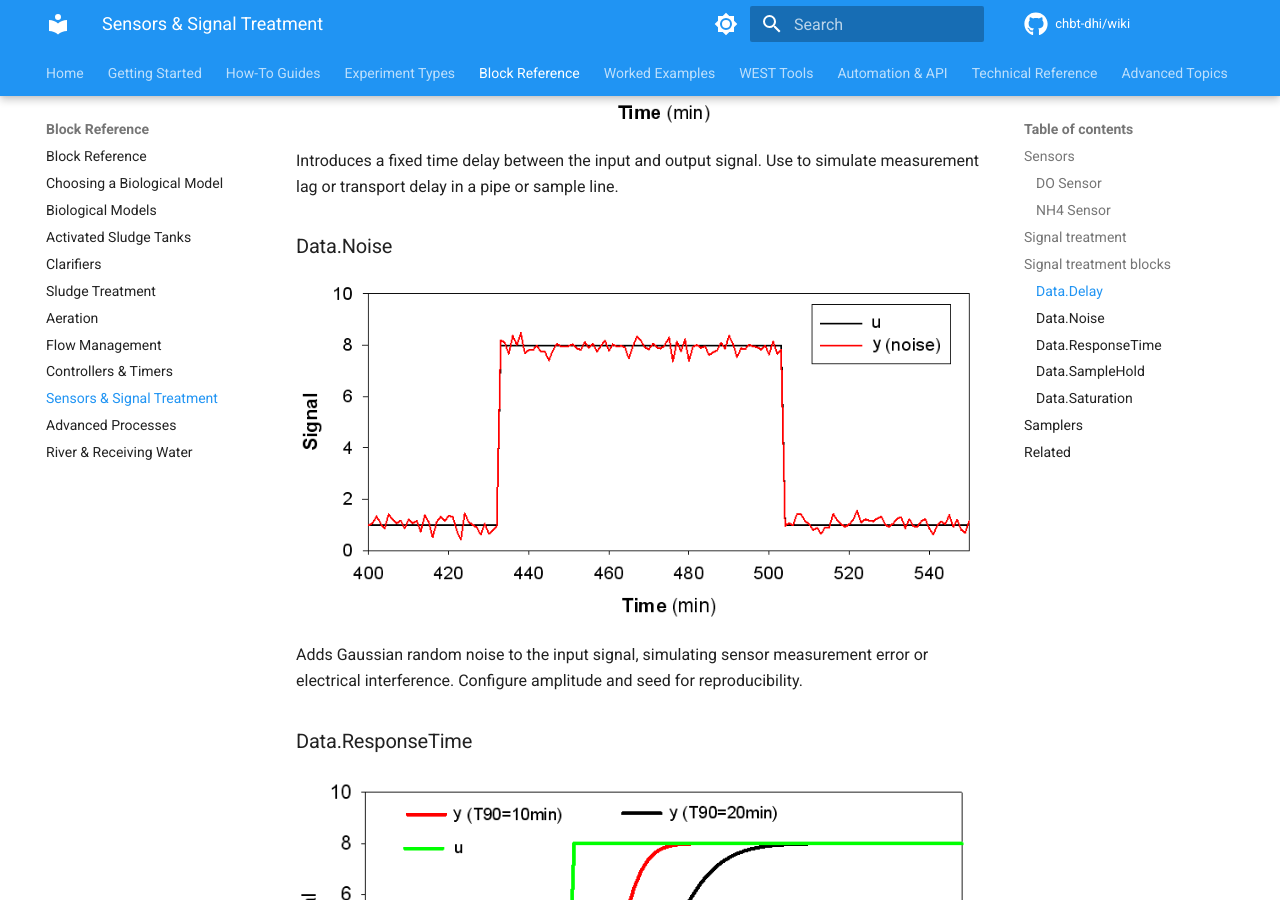
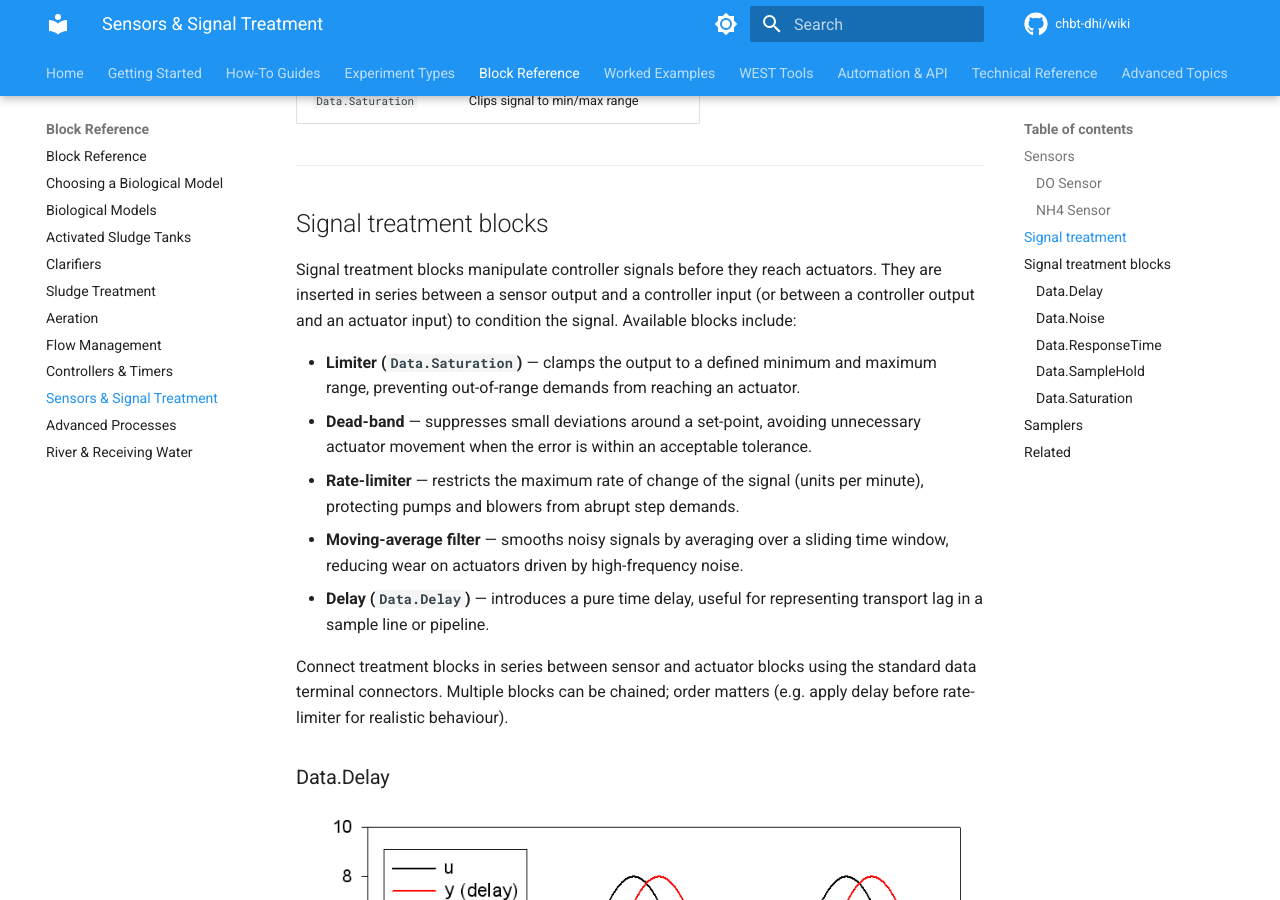
Before and after one commit to CHBT-DHI/Wiki, an MkDocs documentation site: the page built from docs/block-reference/sensors-signal.md, in a window 1280 px wide and 900 px high, scrolled down 3580 px. Built offline with MkDocs 1.6.1 and Material for MkDocs 9.7.7, drawn with Linux system fonts in a browser that asks for light colours; comment, search, counter and statistics services are not loaded; some of the changed text lies outside the part shown.

Commit message:
docs: fill empty DO Sensor and Signal treatment blocks sections

```diff
--- a/docs/block-reference/sensors-signal.md
+++ b/docs/block-reference/sensors-signal.md
@@ -31,6 +31,18 @@
 ![DO Sensor — description](../assets/images/modelica-p254-img1.png)
 
 ![DO Sensor — parameters](../assets/images/modelica-p254-img2.png)
+
+Dissolved oxygen sensor block. Reads the `S_O` (or `S_O2`) state variable from the connected bioreactor or tank block and outputs it as a data signal in units of g O₂/m³ (equivalent to mg O₂/l). An optional first-order lag can be configured via the time constant `tau` to simulate the finite membrane response delay of a physical DO probe — typical values are 30–120 seconds for membrane-covered polarographic or optical sensors. The output signal is suitable for direct connection to a PID or On/Off controller for DO-based aeration control.
+
+**Key parameters:**
+
+| Parameter | Description | Default | Unit |
+|---|---|---|---|
+| `tau` | First-order lag time constant (sensor response delay) | 0 | s |
+| `noise` | Gaussian noise amplitude added to the measurement | 0 | g O₂/m³ |
+| `offset` | Calibration offset | 0 | g O₂/m³ |
+
+**Typical use:** Place a DO Sensor inside or downstream of an aerated bioreactor block. Connect its output to a PI controller that adjusts the blower flow set-point or aeration valve position to maintain a target DO concentration.
 
 ### NH4 Sensor
 
@@ -68,6 +80,16 @@
 ---
 
 ## Signal treatment blocks
+
+Signal treatment blocks manipulate controller signals before they reach actuators. They are inserted in series between a sensor output and a controller input (or between a controller output and an actuator input) to condition the signal. Available blocks include:
+
+- **Limiter (`Data.Saturation`)** — clamps the output to a defined minimum and maximum range, preventing out-of-range demands from reaching an actuator.
+- **Dead-band** — suppresses small deviations around a set-point, avoiding unnecessary actuator movement when the error is within an acceptable tolerance.
+- **Rate-limiter** — restricts the maximum rate of change of the signal (units per minute), protecting pumps and blowers from abrupt step demands.
+- **Moving-average filter** — smooths noisy signals by averaging over a sliding time window, reducing wear on actuators driven by high-frequency noise.
+- **Delay (`Data.Delay`)** — introduces a pure time delay, useful for representing transport lag in a sample line or pipeline.
+
+Connect treatment blocks in series between sensor and actuator blocks using the standard data terminal connectors. Multiple blocks can be chained; order matters (e.g. apply delay before rate-limiter for realistic behaviour).
 
 ### Data.Delay
 
```
